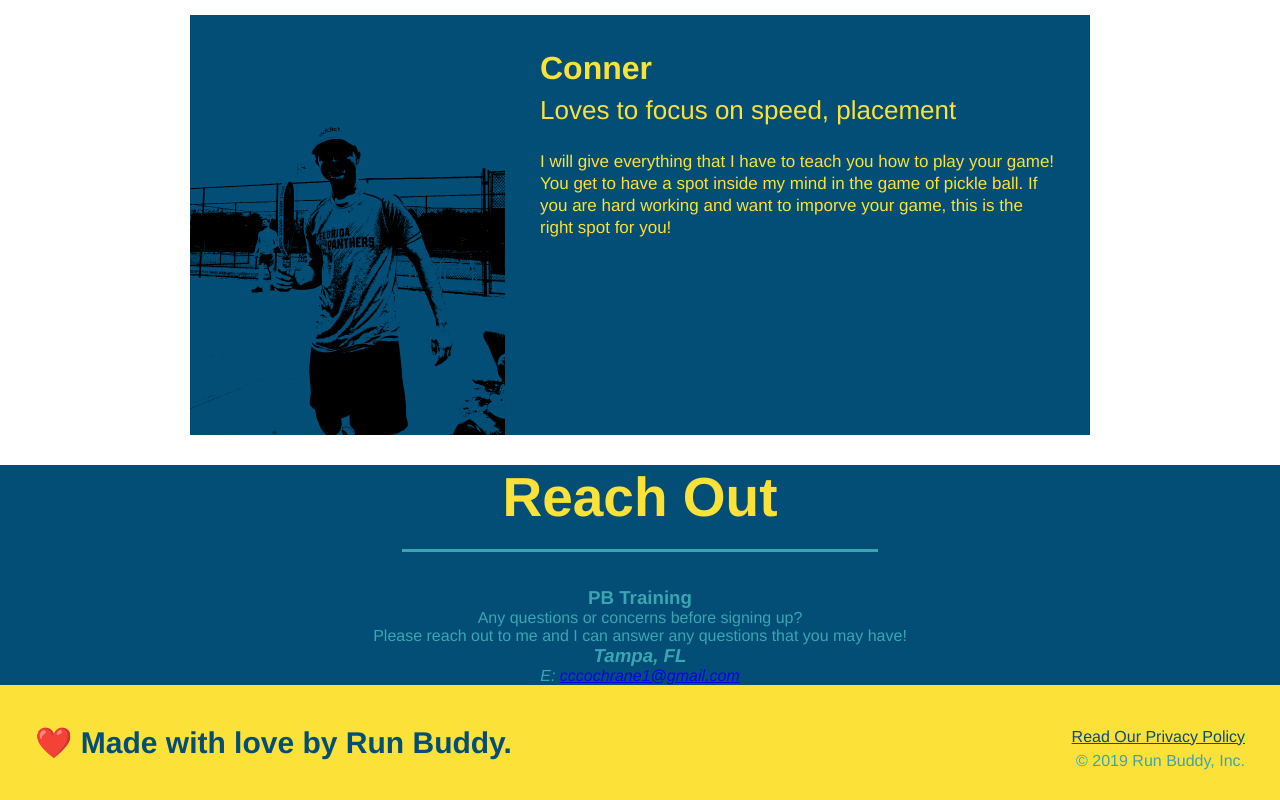
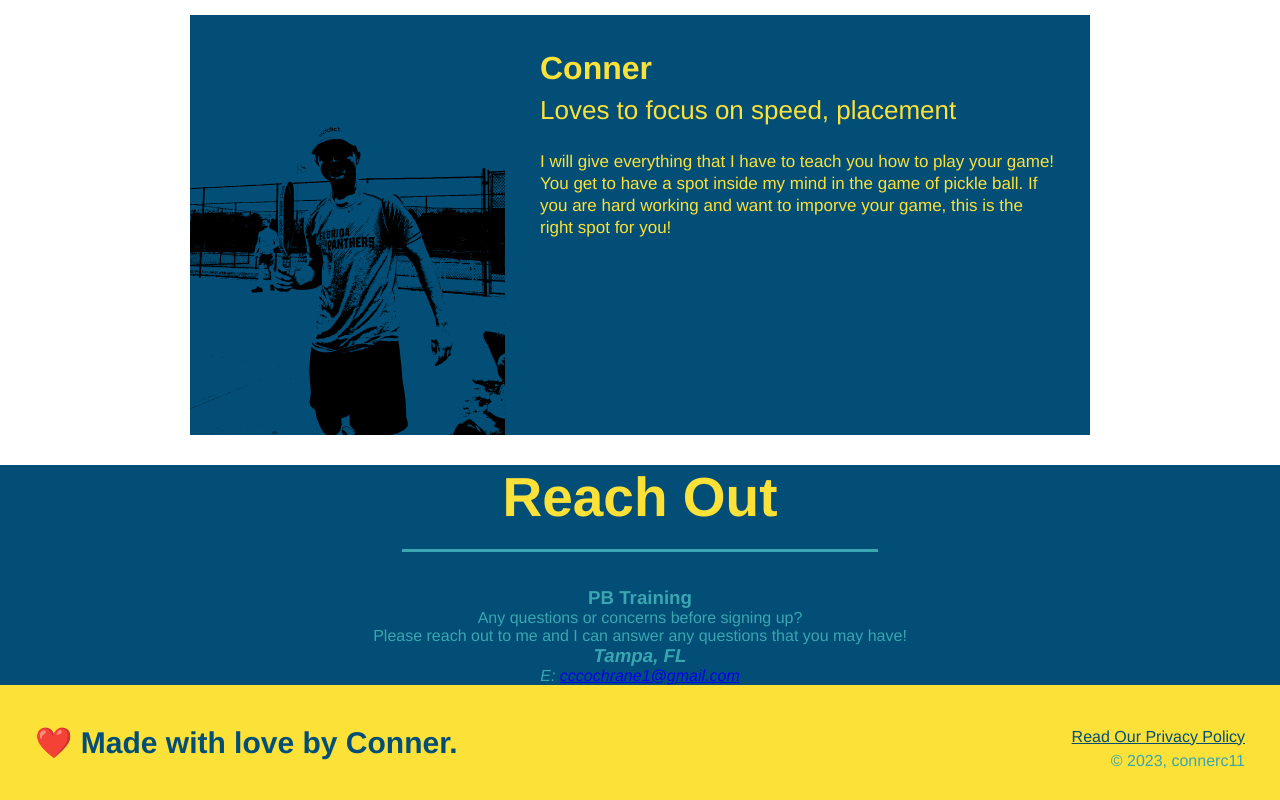
Before and after one commit to connerc11/PB-Project, a plain HTML site: page index.html in a window 1280 px wide. Shown: the part 2192-2992 px from the top of the page. Drawn offline with Linux system fonts and the light colour scheme.

```diff
--- a/index.html
+++ b/index.html
@@ -88,7 +88,7 @@
     <div>
         <img src="./style/images/step-1.svg" alt="" />
         <h3>Step 1: <span>Fill Out the Form Above.</span></h3>
-        <p>You're already here, so why onnot?</p>
+        <p>You're already here, so why not?</p>
     </div>
 
     <div>
@@ -151,10 +151,10 @@
 
 <!-- "footer" -->
 <footer>
-    <h2>❤️ Made with love by Run Buddy.</h2>
+    <h2>❤️ Made with love by Conner.</h2>
     <div>
         <a href="#">Read Our Privacy Policy</a><br />
-        &copy; 2019 Run Buddy, Inc.
+        &copy; 2023, connerc11
     </div>
 </footer>
 
```
